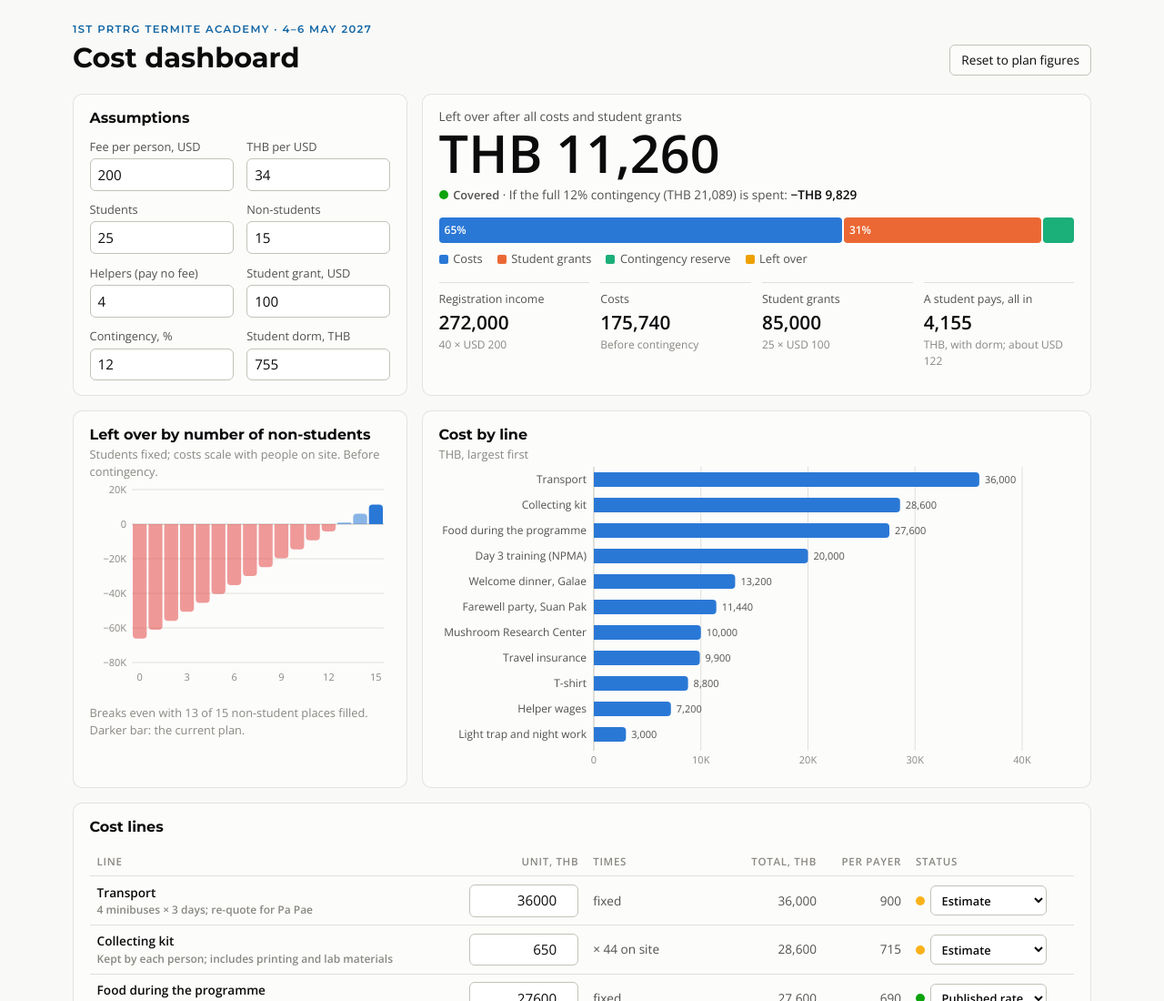
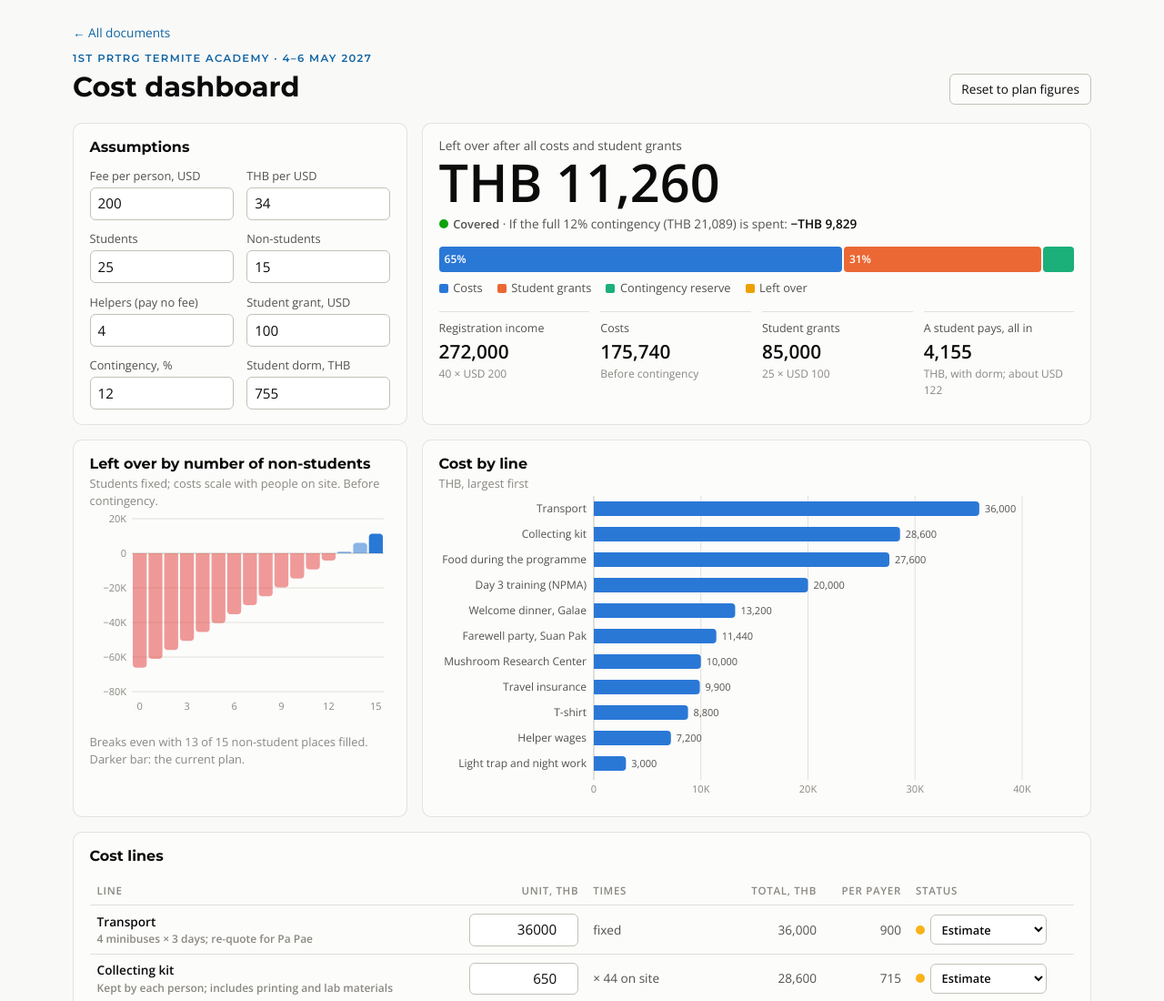
Before and after one commit to TermCIC/PRTRG-Termite-Academy, a plain HTML site: page Termite_Academy_Cost_Dashboard.html in a window 1280 px wide. Shown: the top 1100 px of the page at 91% size. Drawn offline with nearby package versions, Linux system fonts and the light colour scheme.

Commit message:
Update Termite_Academy_Cost_Dashboard.html

```diff
--- a/Termite_Academy_Cost_Dashboard.html
+++ b/Termite_Academy_Cost_Dashboard.html
@@ -53,6 +53,8 @@ h2 { font-size: 1rem; }
 header.top { display: flex; flex-wrap: wrap; gap: .5rem 1.5rem; align-items: end; justify-content: space-between; margin-bottom: 1.25rem; }
 .eyebrow { font-family: var(--f-display); font-size: .72rem; font-weight: 600; letter-spacing: .12em; text-transform: uppercase; color: var(--accent); margin: 0 0 .3rem; }
 .top-actions { display: flex; gap: .5rem; }
+.back { display: inline-block; font-size: .85rem; color: var(--accent); text-decoration: none; margin-bottom: .6rem; }
+.back:hover { text-decoration: underline; }
 button { font: inherit; font-size: .85rem; color: var(--ink); background: var(--surface); border: 1px solid var(--axis); border-radius: 6px; padding: .35rem .75rem; cursor: pointer; }
 button:hover { border-color: var(--muted); }
 :focus-visible { outline: 2px solid var(--accent); outline-offset: 2px; }
@@ -122,6 +124,7 @@ tfoot tr.total td { border-top: 1px solid var(--axis); }
 
 <header class="top">
   <div>
+    <a class="back" href="index.html">&larr; All documents</a>
     <p class="eyebrow">1st PRTRG Termite Academy · 4–6 May 2027</p>
     <h1>Cost dashboard</h1>
   </div>
```
